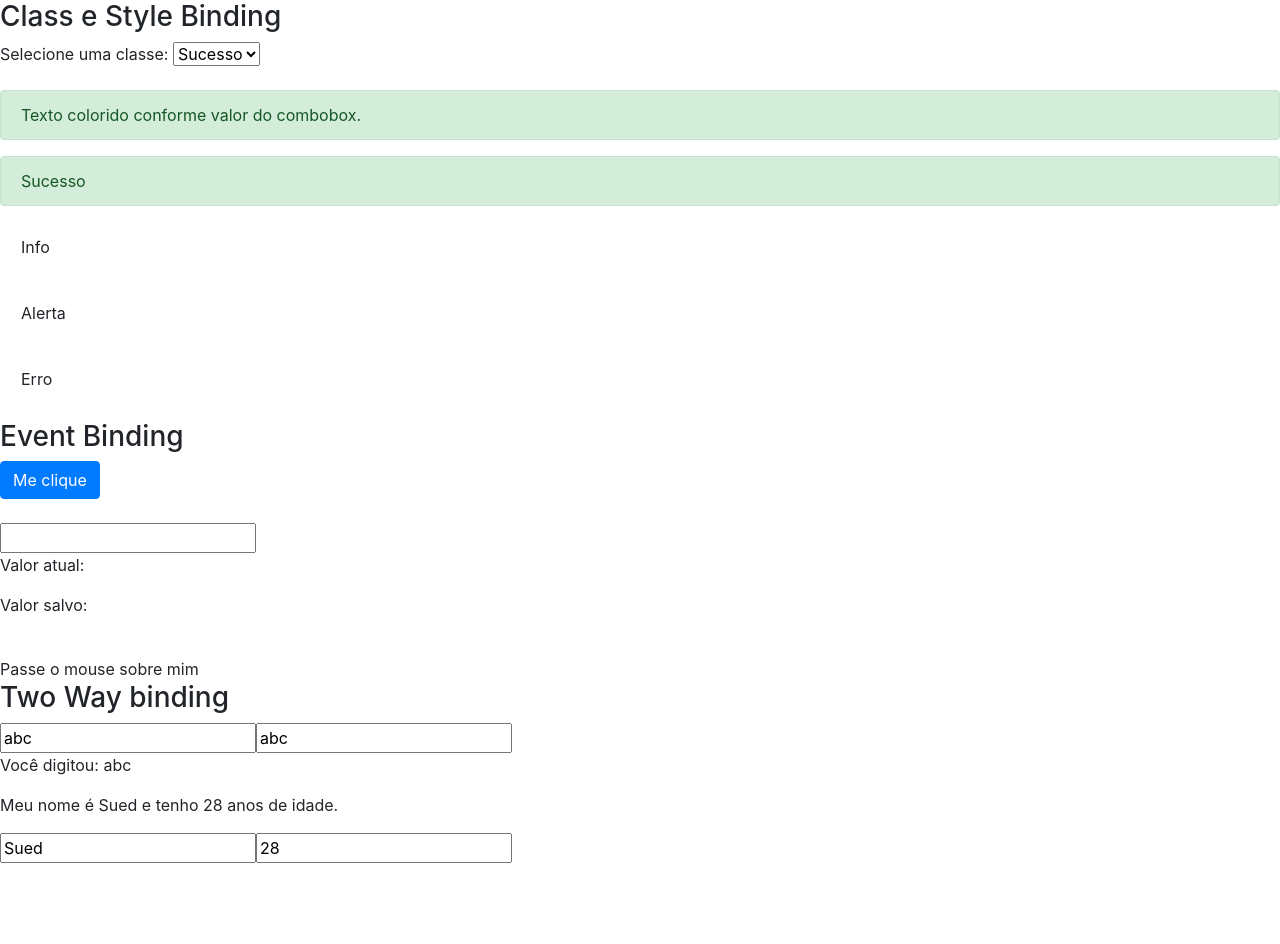
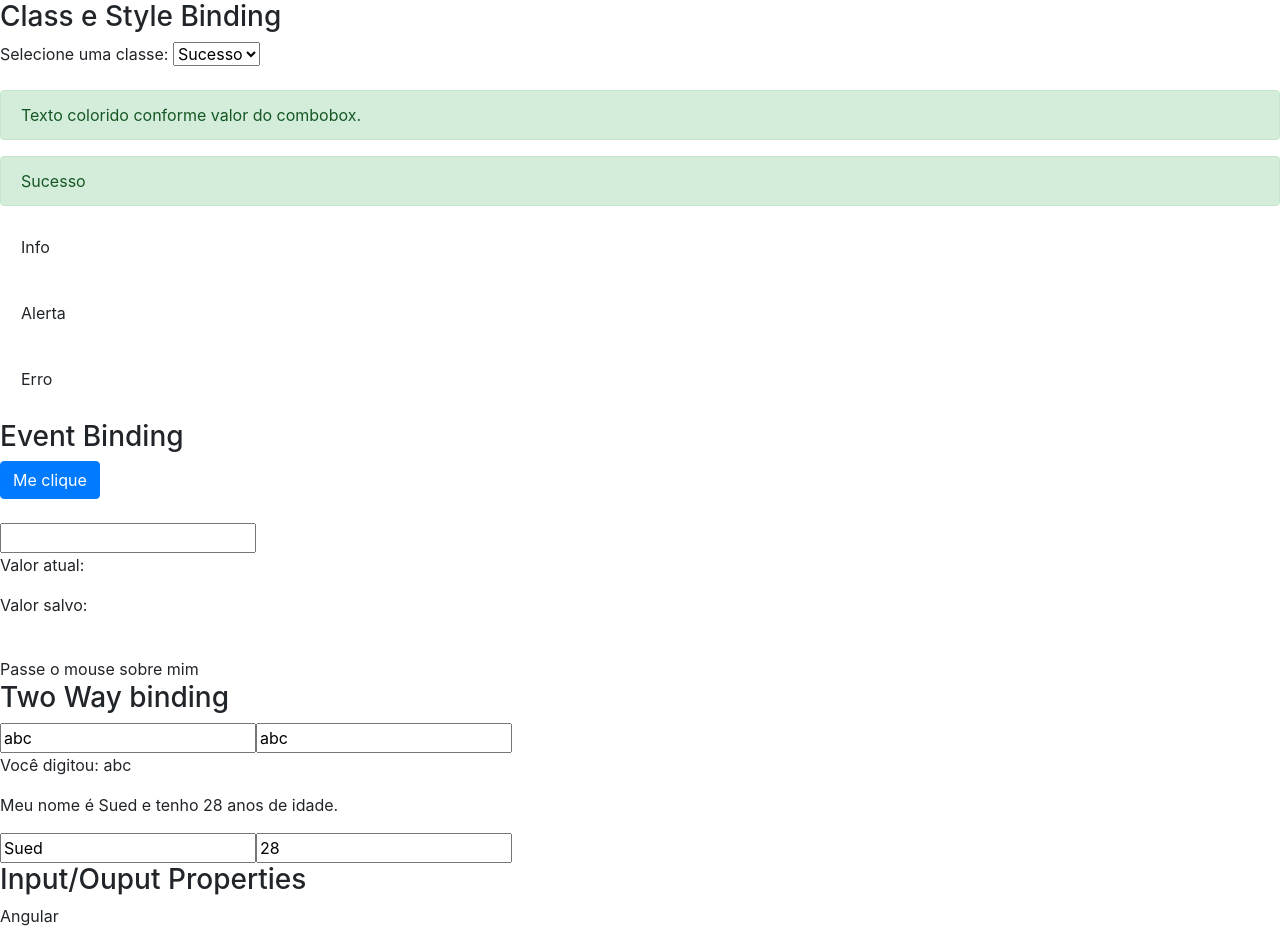
Before and after one commit to visued/angular-course, an Angular app: page / in a window 1280 px wide. Before the commit the page ends 863 px from the top, so only its background shows below. Built offline with nearby package versions, Linux system fonts and the light colour scheme.

Commit message:
Reusando componentes com Input properties

```diff
--- a/src/app/app.module.ts
+++ b/src/app/app.module.ts
@@ -5,11 +5,13 @@
 import { AppComponent } from './app.component';
 import { DataBindingComponent } from './data-binding/data-binding.component';
 import { MeuFormModule } from './meu-form/meu-form.module';
+import { InputPropertyComponent } from './input-property/input-property.component';
 
 @NgModule({
   declarations: [
     AppComponent,
-    DataBindingComponent
+    DataBindingComponent,
+    InputPropertyComponent
   ],
   imports: [
     BrowserModule,
--- a/src/app/data-binding/data-binding.component.html
+++ b/src/app/data-binding/data-binding.component.html
@@ -50,3 +50,11 @@
 </section>
 
 <app-meu-form></app-meu-form>
+
+<section class="input-output-properties">
+    <article>
+        <h3>Input/Ouput Properties</h3>
+        <app-curso [nome]="nomeDoCurso"></app-curso>
+
+    </article>
+</section>
--- a/src/app/data-binding/data-binding.component.ts
+++ b/src/app/data-binding/data-binding.component.ts
@@ -10,7 +10,7 @@
   valorAtual: string = '';
   valorSalvo: string = '';
   isMouseOver: boolean = false;
-
+  nomeDoCurso: string = 'Angular';
 
   botaoClicado() {
     alert('Botao foi clicado!')
--- /dev/null
+++ b/src/app/input-property/input-property.component.html
@@ -0,0 +1 @@
+<p>{{ nomeCurso }}</p>
--- /dev/null
+++ b/src/app/input-property/input-property.component.ts
@@ -0,0 +1,16 @@
+import { Component, OnInit, Input } from '@angular/core';
+
+@Component({
+  selector: 'app-curso',
+  templateUrl: './input-property.component.html',
+  styleUrls: ['./input-property.component.css']
+})
+export class InputPropertyComponent implements OnInit {
+  @Input('nome') nomeCurso: string = '';
+
+  constructor() { }
+
+  ngOnInit() {
+  }
+
+}
```
Also changed, not shown: src/app/input-property/input-property.component.css (added), 1 other file (tests, documents, lock files or other folders).
